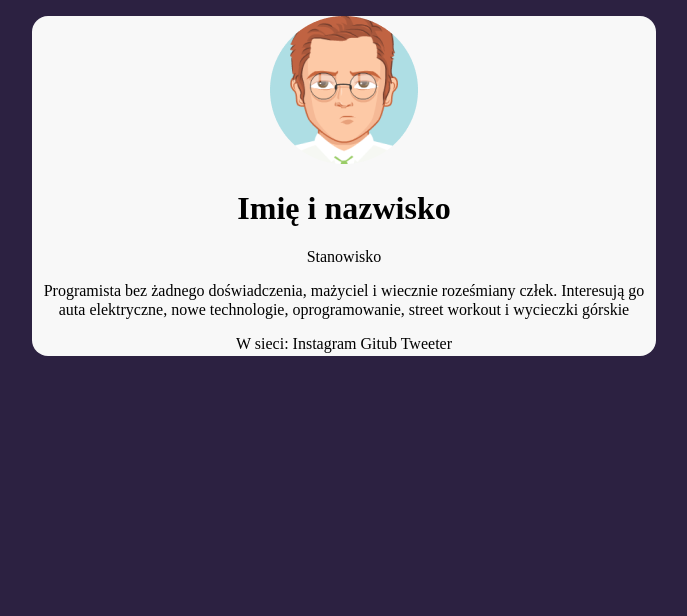
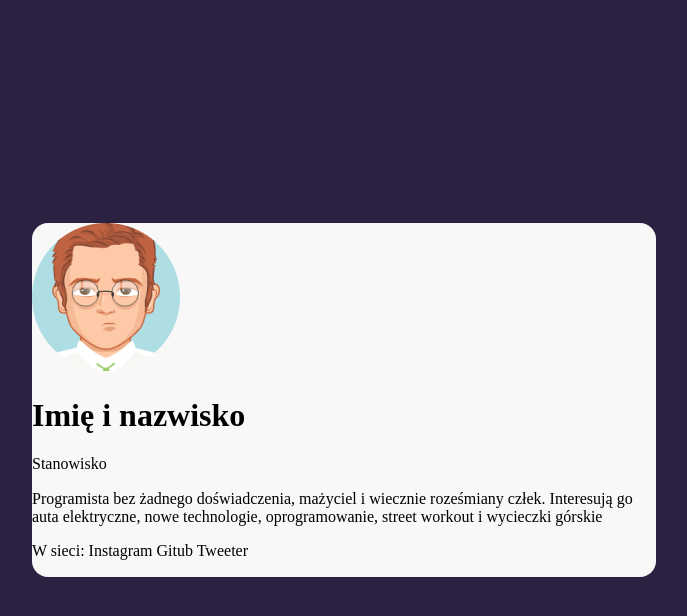
Before and after one commit to lukaszstepka/business_card, a plain HTML site: page index.html in a window 1280 px wide. Shown: the whole page, without its empty margins (296-983 px from the left). Drawn offline with Linux system fonts and the light colour scheme.

Commit message:
fixed bugs

```diff
--- a/style.css
+++ b/style.css
@@ -1,7 +1,7 @@
 body{
-    background-color:#2C2141;
+    background:#2C2141;
     display:flex;
-    text-align: center;
+    align-items: center;
     justify-content: center;
     min-height: 100vh;
 }
@@ -9,6 +9,5 @@ body{
     background-color: #F8F8F8;
     border-radius: 16px;
     width: 624px;
-    height: 340px;
     margin: 16px;
 }
```
